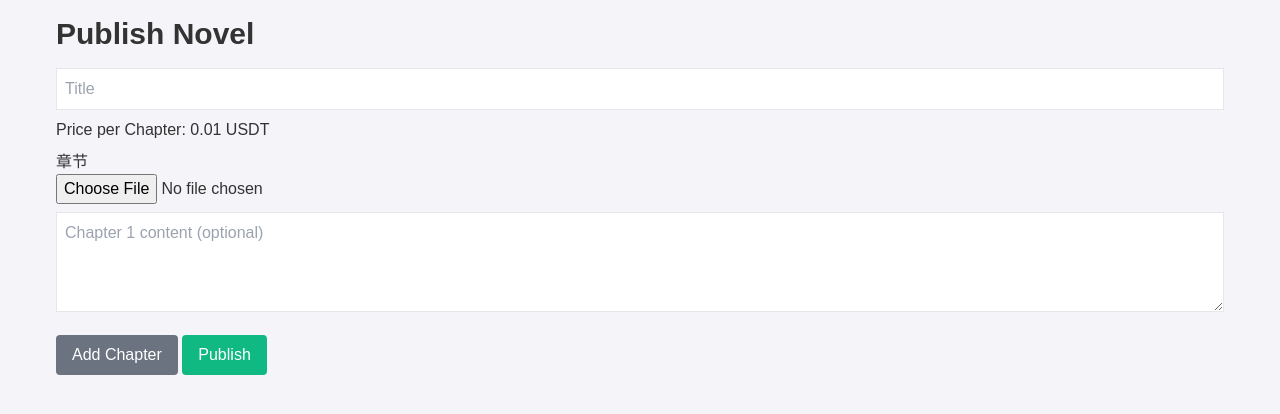
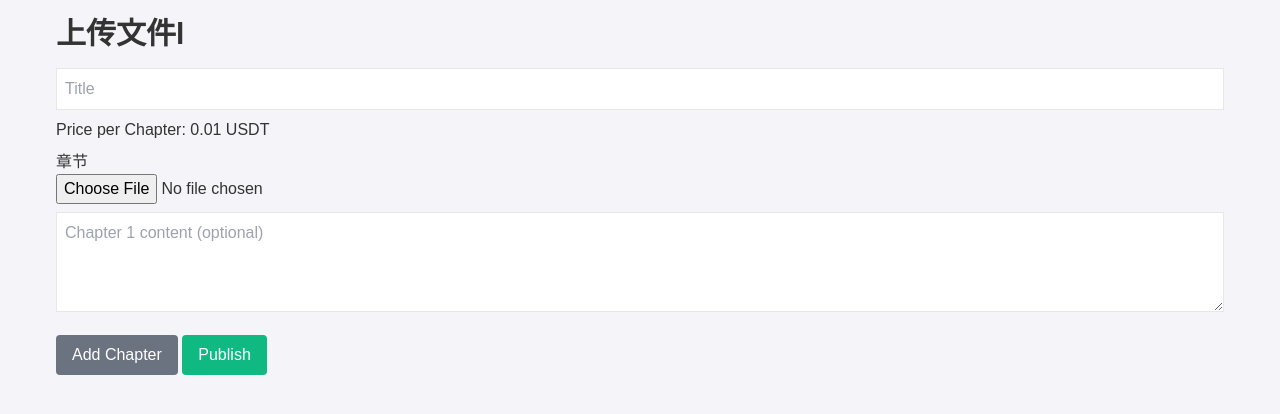
Before and after one commit to marco99168/file, a plain HTML site: page publish.html in a window 1280 px wide. Drawn offline with nearby package versions, Linux system fonts and the light colour scheme.

Commit message:
Update publish.html

```diff
--- a/publish.html
+++ b/publish.html
@@ -9,7 +9,7 @@
 </head>
 <body>
   <div class="container mx-auto p-4">
-    <h1 class="text-3xl font-bold mb-4">Publish Novel</h1>
+    <h1 class="text-3xl font-bold mb-4">上传文件l</h1>
     <input id="title" type="text" placeholder="Title" class="border p-2 mb-2 w-full">
     <p class="mb-2">Price per Chapter: 0.01 USDT</p>
     <h2>章节</h2>
```
